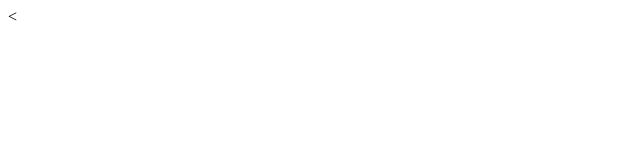
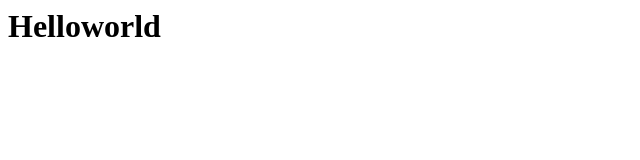
Before and after one commit to abdulraufedits/experimento, a plain HTML site: page index.html in a window 1280 px wide. Shown: the whole page, without its empty margins (0-640 px from the left). Drawn offline with Linux system fonts and the light colour scheme.

Commit message:
body fix

```diff
--- a/index.html
+++ b/index.html
@@ -2,5 +2,7 @@
 <html>
   <head>
   </head>
-  <
+  <body>
+    <h1>Helloworld</h1>
+  </body>
 </html>
```
